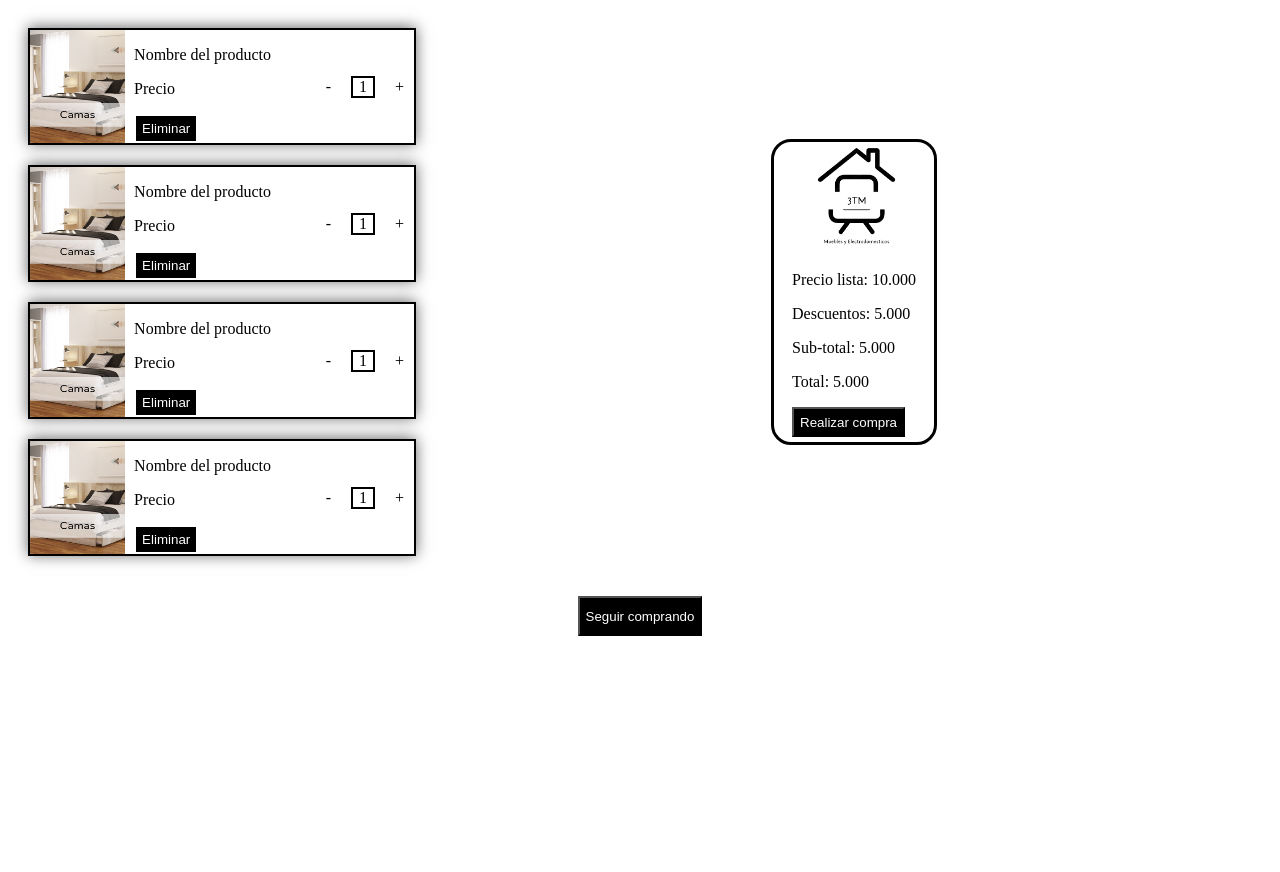
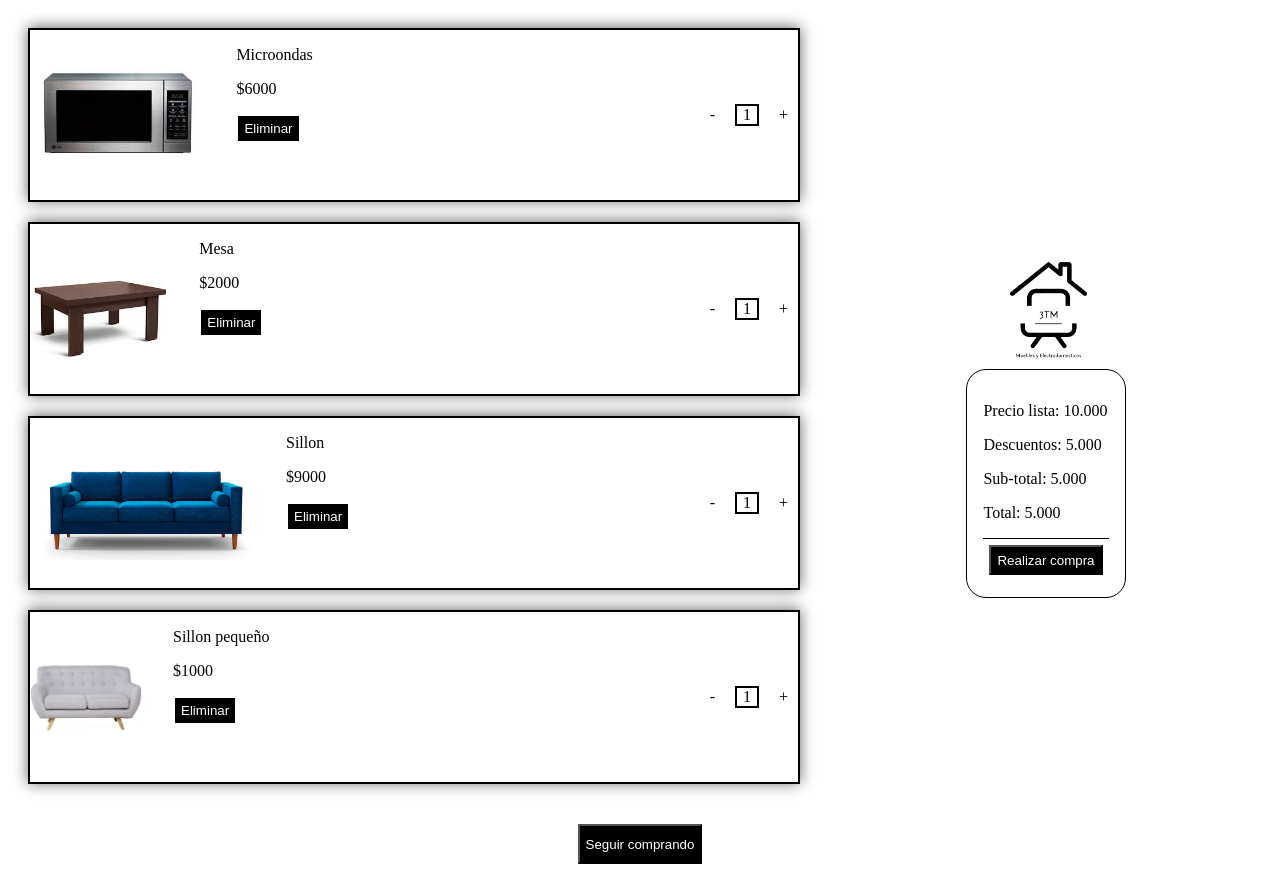
Before and after one commit to tomimirad/sprin2, a plain HTML site: page views/productCart.html in a window 1280 px wide. Before the commit the page ends 800 px from the top, so only its background shows below. Drawn offline with Linux system fonts and the light colour scheme.

Commit message:
se ajusto el carrito

```diff
--- a/public/css/productCart.css
+++ b/public/css/productCart.css
@@ -9,7 +9,8 @@ body{
 
 .tarjeta{
   display: flex;
-    width: 30vw;
+    width: 60vw;
+    height: 170px;
     background-color: white;
     justify-content: space-between;
     margin: 20px;
@@ -24,8 +25,9 @@ body{
 }
 
 .imagenProducto{
-  margin-right: 25px;
-  height: 20px;
+  margin-right: 30px;
+  display: flex;
+  align-items: center;
 }
 
 
@@ -49,6 +51,7 @@ img{
 .tarjeta-derecha span{
   text-align: center;
   margin: 10px;
+  cursor: pointer;
 }
 
 .arriba{
@@ -78,8 +81,6 @@ margin-top: 20px;
 .derecha{
   display: flex;
     width: 160px;
-    border: solid;
-    border-radius: 20px;
     flex-direction: column;
     align-items: center;
     height: 300px;
@@ -92,10 +93,22 @@ margin-top: 20px;
 
 .derecha-abajo{
   margin-bottom:6px ;
+    border: solid 1px;
+    border-radius: 20px;
+    padding: 1rem;
 }
 
 .derecha-abajo button{
-  color: white;
+    color: white;
     background-color: black;
     height: 30px;
 }
+
+.derecha .boton{
+  border-top: solid 1px;
+  padding: 6px;
+}
+
+button{
+  cursor: pointer;
+}
--- a/views/productCart.html
+++ b/views/productCart.html
@@ -15,15 +15,11 @@
           <div class="tarjeta">
             <div class="tarjeta-izquierda">
               <div class="imagenProducto">
-                <img
-                  src="../public/images/Camas.png"
-                  width="100px"
-                  height="100px"
-                />
+                <img src="../public/images/micro.jpg" />
               </div>
               <div class="detalles">
-                <p>Nombre del producto</p>
-                <p>Precio</p>
+                <p>Microondas</p>
+                <p>$6000</p>
                 <button type="reset">Eliminar</button>
               </div>
             </div>
@@ -36,15 +32,11 @@
           <div class="tarjeta">
             <div class="tarjeta-izquierda">
               <div class="imagenProducto">
-                <img
-                  src="../public/images/Camas.png"
-                  width="100px"
-                  height="100px"
-                />
+                <img src="../public/images/mesita.jpg" />
               </div>
               <div class="detalles">
-                <p>Nombre del producto</p>
-                <p>Precio</p>
+                <p>Mesa</p>
+                <p>$2000</p>
                 <button type="reset">Eliminar</button>
               </div>
             </div>
@@ -57,15 +49,11 @@
           <div class="tarjeta">
             <div class="tarjeta-izquierda">
               <div class="imagenProducto">
-                <img
-                  src="../public/images/Camas.png"
-                  width="100px"
-                  height="100px"
-                />
+                <img src="../public/images/sillon.jpg" />
               </div>
               <div class="detalles">
-                <p>Nombre del producto</p>
-                <p>Precio</p>
+                <p>Sillon</p>
+                <p>$9000</p>
                 <button type="reset">Eliminar</button>
               </div>
             </div>
@@ -78,15 +66,11 @@
           <div class="tarjeta">
             <div class="tarjeta-izquierda">
               <div class="imagenProducto">
-                <img
-                  src="../public/images/Camas.png"
-                  width="100px"
-                  height="100px"
-                />
+                <img src="../public/images/sillon2.jpg" />
               </div>
               <div class="detalles">
-                <p>Nombre del producto</p>
-                <p>Precio</p>
+                <p>Sillon pequeño</p>
+                <p>$1000</p>
                 <button type="reset">Eliminar</button>
               </div>
             </div>
@@ -100,11 +84,7 @@
         <div class="derecha">
           <div class="derecha-arriba">
             <div class="logo">
-              <img
-                src="../public/images/logop.png"
-                width="100px"
-                height="100px"
-              />
+              <img src="../public/images/logop.png" />
             </div>
           </div>
           <div class="derecha-abajo">
```
